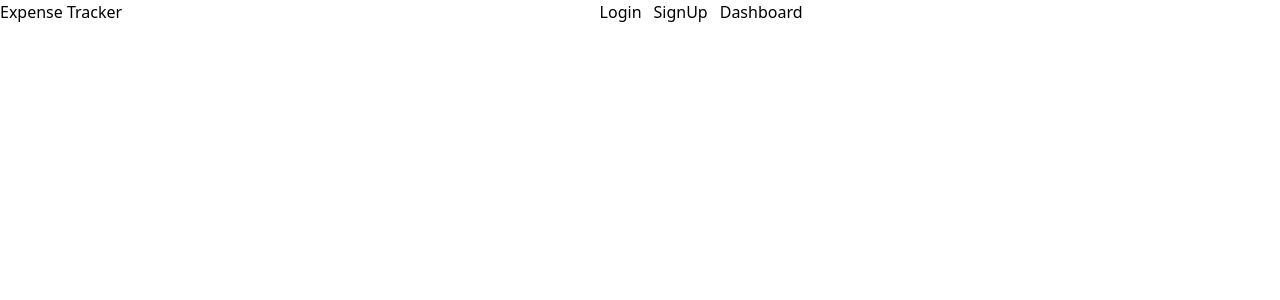
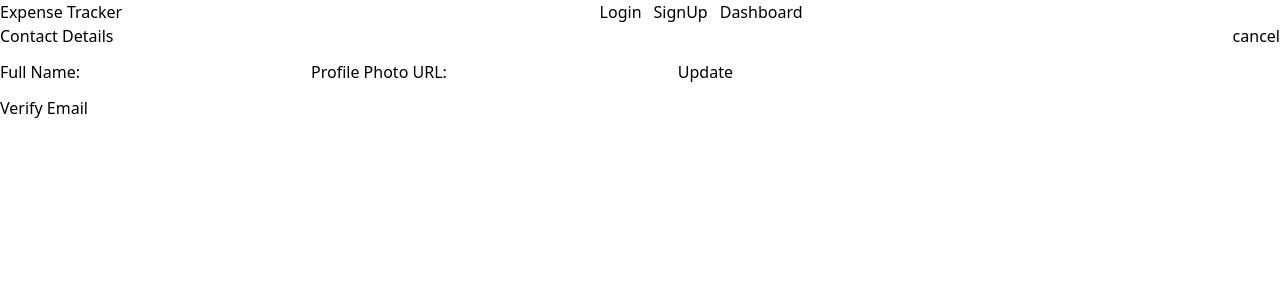
Before and after one commit to suraj-pan/Expense-Tracker, a React (Create React App) app: page /updateProfile in a window 1280 px wide. Shown: the top 300 px of the page. Built offline with nearby package versions, Linux system fonts and the light colour scheme.

Commit message:
email verify compelete
i have completed till email verify and other above

```diff
--- a/src/App.js
+++ b/src/App.js
@@ -4,6 +4,7 @@ import SignUp from "./components/SignUp";
 import Login from "./components/Login";
 import Header from "./components/Header";
 import Dashboard from "./components/Dashboard";
+import UpdateProfile from "./components/UpdateProfile";
 
 
 function App() {
@@ -13,6 +14,7 @@ function App() {
     <Header/>
     <Routes>
     <Route path="/signUp" element={<SignUp/>} />
+    <Route path="/updateProfile" element={<UpdateProfile/>} />
     <Route path="/dashboard" element={<Dashboard/>} />
     <Route path="/login" element={ <Login/>} />
     </Routes>
--- a/src/components/Dashboard.js
+++ b/src/components/Dashboard.js
@@ -1,11 +1,24 @@
 import React from 'react'
+import { useNavigate } from 'react-router-dom'
 
 const Dashboard = () => {
-  return (
-    <div>
-      <h3>Welcome to the Board</h3>
-    </div>
-  )
+
+    const navigate = useNavigate()
+
+    const completeHandler =()=>{
+        navigate("/updateProfile")
+    }
+    return (
+        <div>
+            <div>
+                <h3>Welcome to the Board</h3>
+            </div>
+            <div>
+                <h3>Your Profile is incomplete</h3>
+                <button onClick={completeHandler} >Complete Now</button>
+            </div>
+        </div>
+    )
 }
 
 export default Dashboard
--- a/src/components/Login.js
+++ b/src/components/Login.js
@@ -1,12 +1,13 @@
-import React, { useRef } from 'react'
+import React, { useContext, useRef } from 'react'
 import { useNavigate } from 'react-router-dom';
+import {AuthContext } from '../store/Auth';
 
 const Login = () => {
 
     const email = useRef();
     const password = useRef();
     const navigate = useNavigate();
-
+    const authCtx = useContext(AuthContext);
 
     const submitHandler =(e)=>{
 
@@ -29,10 +30,12 @@ const Login = () => {
 
                     const data = await response.json();
 
-                    console.log(data);
+                    // console.log(data.idToken);
 
                     if(response.ok){
                         navigate("/dashboard")
+                        console.log(data.email,data.idToken)
+                       authCtx.login(data.email,data.idToken)
                     }
 
 
--- /dev/null
+++ b/src/components/UpdateProfile.js
@@ -0,0 +1,167 @@
+import React, { useContext, useEffect, useRef, useState } from 'react'
+import { json, useNavigate } from 'react-router-dom';
+import { AuthContext } from '../store/Auth';
+
+const UpdateProfile = () => {
+
+    const authCtx = useContext(AuthContext);
+    const fullName = useRef();
+    const photoUrl = useRef();
+    const navigate = useNavigate()
+    const [userData, setuserData] = useState({
+        displayName: '',
+        photoUrl: ""
+    })
+
+    const fetchUserData = async (token) => {
+        try {
+            const response = await fetch("https://identitytoolkit.googleapis.com/v1/accounts:lookup?key=AIzaSyDqssr-XYkQE5aR15B7bVhhygLUnqGrHbc", {
+                method: "POST",
+                headers: {
+                    "Content-Type": "application/json"
+                },
+                body: JSON.stringify({
+                    idToken: token
+                })
+            })
+
+            const data = await response.json()
+
+            console.log(data.users[0]);
+            setuserData(data.users[0] ||{displayName:"",photoUrl:""});
+        } catch (error) {
+            console.error("error in fetching profile data", error);
+        }
+    }
+
+    const handleFullName = (e) => {
+        const value = e.target.value;
+        console.log(value)
+        setuserData((prev) => ({ ...prev, displayName: value }))
+
+    }
+
+    const handleProfilePhoto = (e) => {
+
+        const value = e.target.value;
+        console.log(value)
+        setuserData((prev) => ({ ...prev, photoUrl: value }))
+
+    }
+
+    useEffect(() => {
+       if(authCtx.token){
+        fetchUserData(authCtx.token)
+       }
+    }, [authCtx.token]);
+
+    // fetchUserData(authCtx.token)
+
+    const verifyEmailHandler = async (token)=>{
+
+        try {
+            const response = await fetch("https://identitytoolkit.googleapis.com/v1/accounts:sendOobCode?key=AIzaSyDqssr-XYkQE5aR15B7bVhhygLUnqGrHbc", {
+                method: "POST",
+                headers: {
+                    "Content-Type": "application/json"
+                },
+                body: JSON.stringify({
+                    idToken: token,
+                    requestType:'VERIFY_EMAIL'
+                })
+            })
+
+            const data = await response.json()
+
+            // console.log(data.error.errors[0].message);
+
+            if(response.ok){
+                console.log("email send successfully to verify it")
+            }else{
+                console.error("Error in verfying emailID",data.error.errors[0].message)
+
+                if(data.error.errors[0].message === "INVALID_ID_TOKEN"){
+                    alert("you are not loggedIn")
+
+                }else if(data.error.errors[0].message === "USER_NOT_FOUND"){
+                    alert("your email does not exist in our data")
+                }else{
+                        alert("something went wrong or slow newtwork")
+                }
+            }
+
+
+
+        } catch (error) {
+            console.error("error in verifying profile email", error);
+        }
+
+    }
+
+
+    const submitHandler = (e) => {
+        e.preventDefault();
+
+        try {
+            const sendData = async (fullName, photoUrl, token) => {
+
+                const response = await fetch("https://identitytoolkit.googleapis.com/v1/accounts:update?key=AIzaSyDqssr-XYkQE5aR15B7bVhhygLUnqGrHbc", {
+                    method: "POST",
+                    body: JSON.stringify({
+                        idToken: token,
+                        displayName: fullName,
+                        photoUrl: photoUrl,
+                        returnSecureToken: false
+                    }),
+                    headers: {
+                        "Content-Type": "application/json"
+                    }
+                });
+
+                const data = await response.json();
+
+                console.log(data);
+
+                if (response.ok) {
+                    navigate("/dashboard")
+                }
+
+
+            }
+
+            sendData(fullName.current.value, photoUrl.current.value, authCtx.token);
+        } catch (error) {
+            console.error("ERROR", error)
+        }
+
+    }
+
+    const cancelHandler = () => {
+        navigate("/dashboard")
+    }
+    return (
+        <div className='flex flex-col gap-3'>
+            <div className='flex  justify-between' >
+                <h3>Contact Details</h3>
+                <button onClick={cancelHandler} >cancel</button>
+            </div>
+            <div>
+                <form onSubmit={submitHandler} >
+                    <label>
+                        Full Name:
+                        <input type='text' onChange={handleFullName} value={authCtx.token ? userData.displayName : ""} ref={fullName} />
+                    </label>
+                    <label>
+                        Profile Photo  URL:
+                        <input type='text' onChange={handleProfilePhoto} value={authCtx.token ? userData.photoUrl : ""} ref={photoUrl} />
+                    </label>
+                    <button>Update</button>
+                </form>
+            </div>
+            <div><button onClick={()=>verifyEmailHandler(authCtx.token)} >Verify Email</button></div>
+
+        </div>
+    )
+}
+
+export default UpdateProfile
--- a/src/index.js
+++ b/src/index.js
@@ -3,10 +3,13 @@ import ReactDOM from "react-dom/client";
 import App from "./App";
 import "./index.css";
 import { BrowserRouter } from "react-router-dom";
+import { AuthProvider } from "./store/Auth";
 
 const root = ReactDOM.createRoot(document.getElementById("root"));
 root.render(
+  <AuthProvider>
   <BrowserRouter>
     <App />
   </BrowserRouter>
+  </AuthProvider>
 );
--- /dev/null
+++ b/src/store/Auth.js
@@ -0,0 +1,48 @@
+import { createContext, useContext, useState } from "react";
+
+export const AuthContext = createContext();
+
+const AuthProvider = (props)=>{
+
+    const initailToken = localStorage.getItem("token");
+    const initailEmail = localStorage.getItem("email");
+
+
+    const [token,setToken]= useState(initailToken);
+    const [email,setEmail]= useState(initailEmail);
+    const [loggedIn,setLoggedIn] = useState(false);
+
+    const loginHandler =(email,token)=>{
+        console.log(email,token)
+        localStorage.setItem("token",token);
+        localStorage.setItem("email",email);
+        setLoggedIn(true);
+        setToken(token);
+        setEmail(email);
+    }
+
+    const logoutHandler =()=>{
+        localStorage.removeItem("token");
+        localStorage.removeItem("email");
+        setLoggedIn(false);
+        setEmail(null);
+        setToken(null)
+    }
+
+    const contextValue = {
+        token:token,
+        email:email,
+        loggedIn:loggedIn,
+        login:loginHandler,
+        logout:logoutHandler,
+
+    }
+
+    return (
+        <AuthContext.Provider value={contextValue} >{props.children}</AuthContext.Provider>
+    )
+}
+
+
+
+export {AuthProvider};
```
